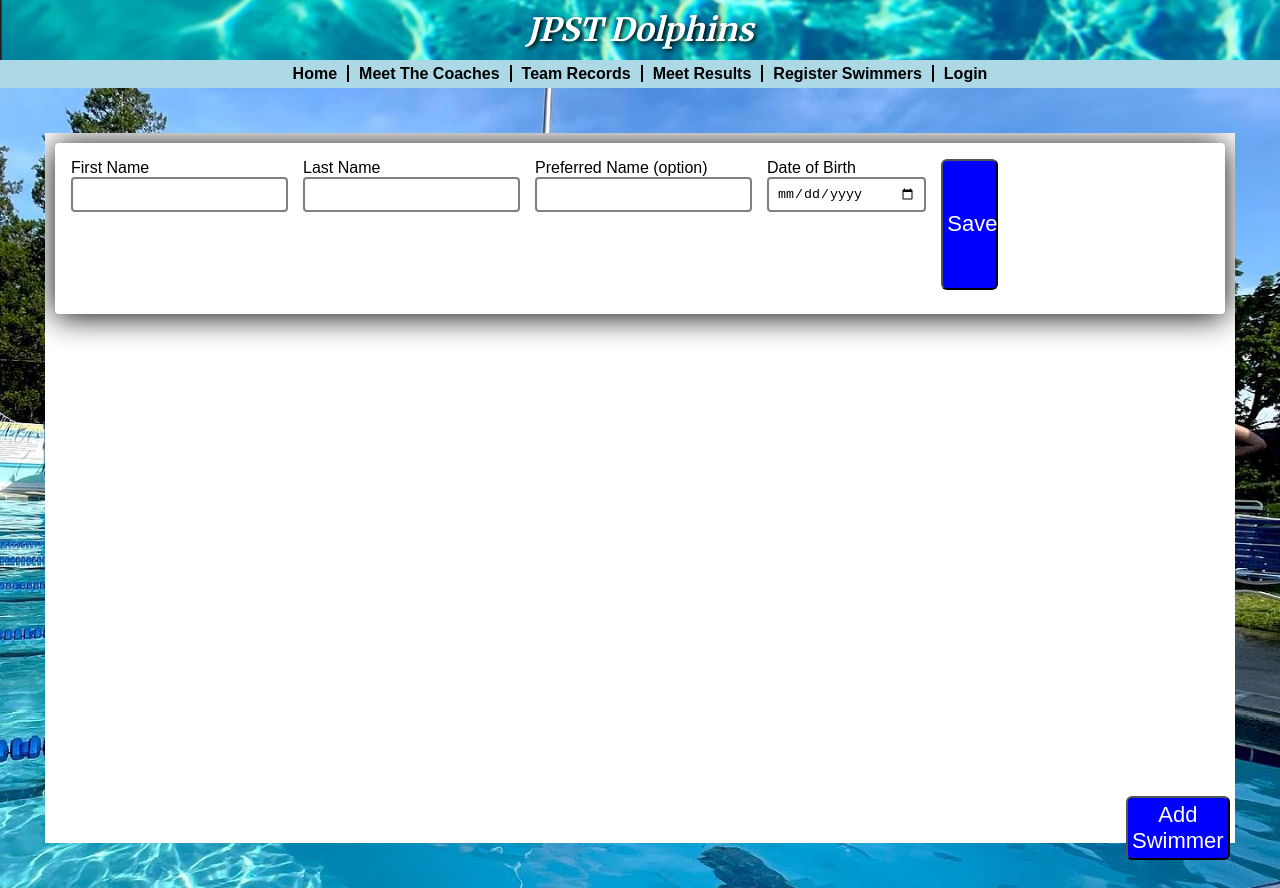
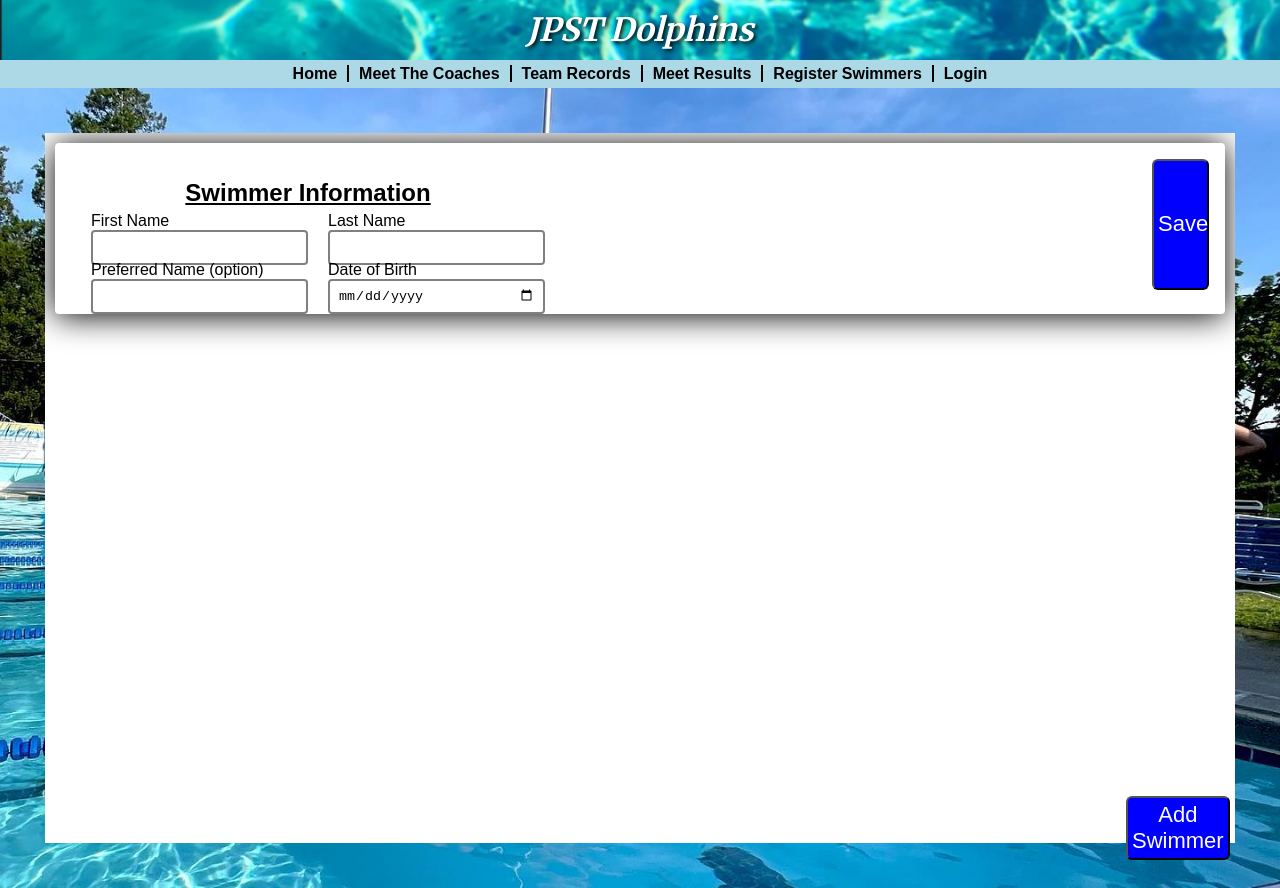
Before and after one commit to zachpfaltzgraff/JPSTWebsite---not-complete, an Angular app: page /register-swimmers in a window 1280 px wide. Built offline with nearby package versions, Linux system fonts and the light colour scheme.

Commit message:
Layout
Changed layout of the swimmer information form

```diff
--- a/src/app/register-swimmers/register-swimmers.component.css
+++ b/src/app/register-swimmers/register-swimmers.component.css
@@ -24,18 +24,29 @@
 }
 
 form {
+    display: flex;
     margin: 10px;
     height: 20%;
-    display: flex;
-    flex-direction: row;
     padding: 16px 16px 24px;
     box-shadow: 0 2px 32px black;
     border-radius: 4px;
     background-color: white;
 }
 
+.swimmer-info {
+    display: grid;
+    grid-template-rows: 25% 37.5% 37.5%;
+    grid-template-columns: 50% 50%;
+}
+
+.swimmer-info h2 {
+    text-decoration: underline;
+    grid-column: 1 / 3;
+    text-align: center;
+}
+
 .form-group {
-    padding-right: 35px;
+    margin: 20px;
 }
 
 label {
@@ -51,6 +62,7 @@ input {
 }
 
 form button {
+    margin-left: auto;
     width: 5%;
 }
 
--- a/src/app/register-swimmers/register-swimmers.component.html
+++ b/src/app/register-swimmers/register-swimmers.component.html
@@ -3,6 +3,10 @@
         <div class="white-box">
             <div class="swimmer-form">
                 <form action="">
+                    <div class="swimmer-info">
+
+                        <h2>Swimmer Information</h2>
+
                         <div class="form-group">
                             <label for="first-name">First Name</label>
                             <input id="first-name" autocomplete="first-name" type="text" formControlName="first-name" required>
@@ -22,7 +26,7 @@
                             <label for="birth-date">Date of Birth</label>
                             <input id="birth-date" autocomplete="bday" type="date" formControlName="birth-date" required>
                         </div>
-
+                    </div>
 
                     <button type="submit">Save</button>
                 </form>
```
Lines whose indentation alone changed are shown as unchanged.
